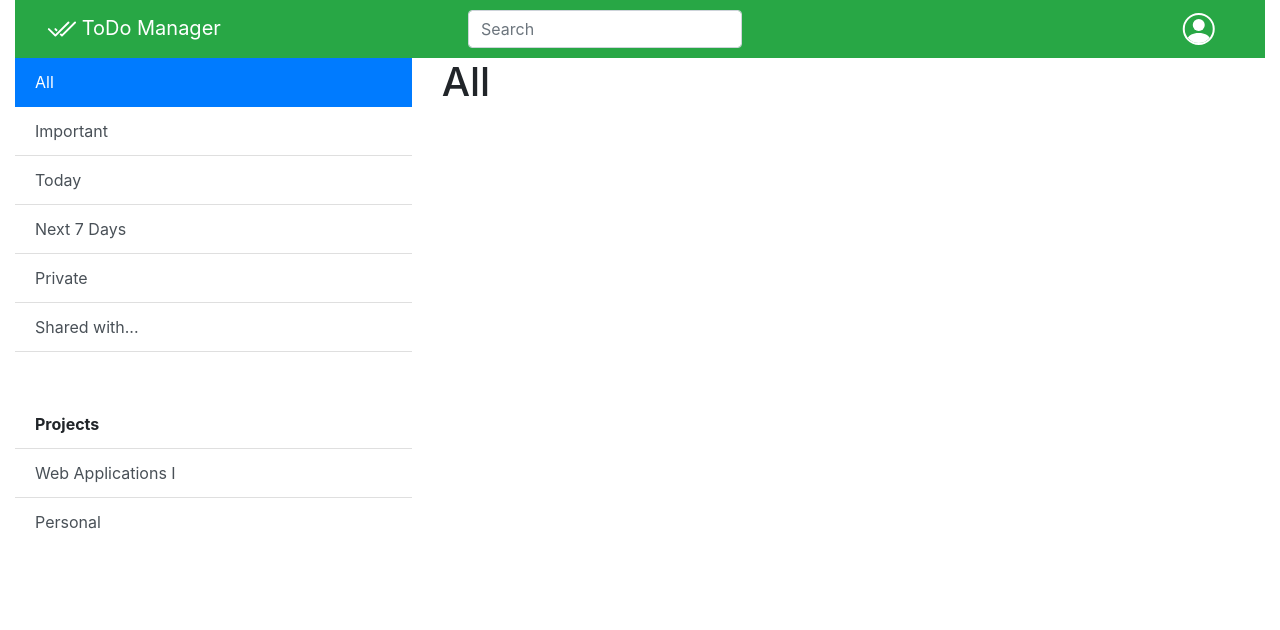
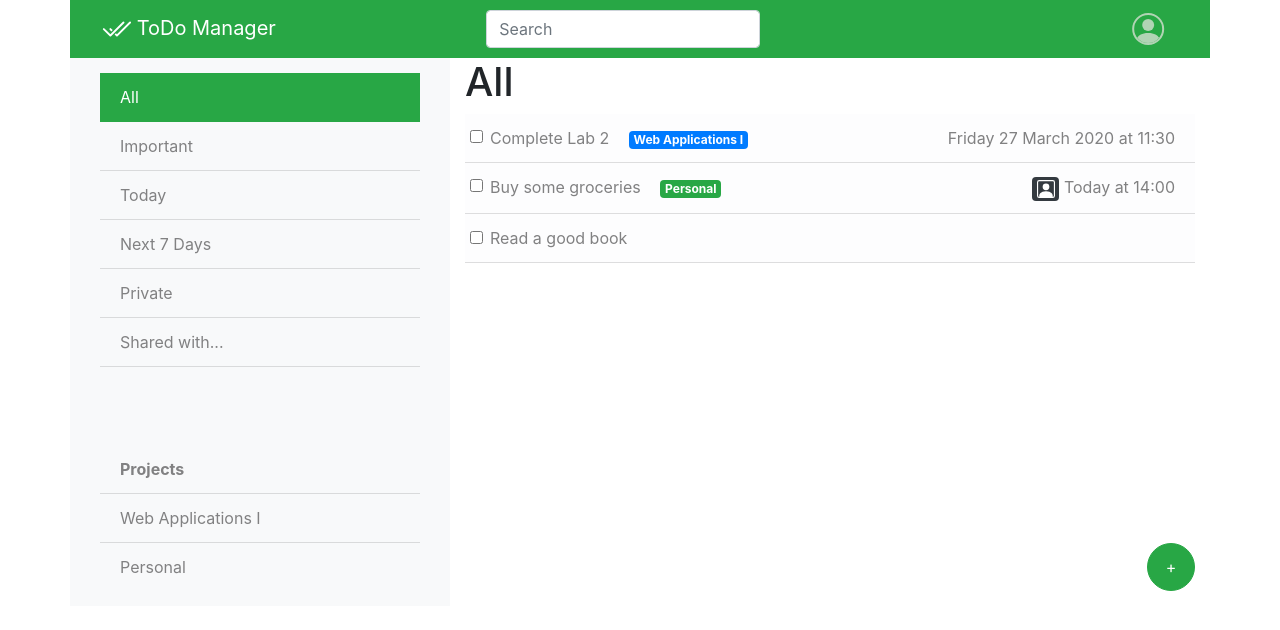
Before and after one commit to roccopetruzzi/WA1, a plain HTML site: page main.html in a window 1280 px wide. Drawn offline with nearby package versions, Linux system fonts and the light colour scheme.

Commit message:
all done except red checbox and add button positio...

```diff
--- a/main.html
+++ b/main.html
@@ -9,33 +9,31 @@
     <!-- Bootstrap CSS -->
     <link rel="stylesheet" href="https://stackpath.bootstrapcdn.com/bootstrap/4.4.1/css/bootstrap.min.css" integrity="sha384-Vkoo8x4CGsO3+Hhxv8T/Q5PaXtkKtu6ug5TOeNV6gBiFeWPGFN9MuhOf23Q9Ifjh" crossorigin="anonymous">
 
-    <title>Exams</title>
+    <!-- My CSS -->
+    <link rel="stylesheet" type="text/css" href="my.css">
+    <title>ToDo Manager</title>
 </head>
 
 <body>
-    <div class="container-fluid">
-        <!-- Pasted from Bootstrap.org -->
-        <nav class="navbar navbar-expand-lg navbar-dark bg-success">
+    <div class="container">
+        <nav class="row navbar navbar-expand-lg navbar-dark bg-success">
             <button class="navbar-toggler" type="button" data-toggle="collapse" data-target="#navbarSupportedContent" aria-controls="navbarSupportedContent" aria-expanded="false" aria-label="Toggle navigation">
                 <span class="navbar-toggler-icon"></span>
             </button>
-
             <a class="navbar-brand col-lg-4 col-auto" href="#">
                 <svg class="bi bi-check-all" width="1.5em" height="1.5em" viewBox="0 0 16 16" fill="currentColor" xmlns="http://www.w3.org/2000/svg">
-                    <path fill-rule="evenodd"
-                        d="M12.354 3.646a.5.5 0 010 .708l-7 7a.5.5 0 01-.708 0l-3.5-3.5a.5.5 0 11.708-.708L5 10.293l6.646-6.647a.5.5 0 01.708 0z"
-                        clip-rule="evenodd" />
-                    <path
-                        d="M6.25 8.043l-.896-.897a.5.5 0 10-.708.708l.897.896.707-.707zm1 2.414l.896.897a.5.5 0 00.708 0l7-7a.5.5 0 00-.708-.708L8.5 10.293l-.543-.543-.707.707z" />
+                    <path fill-rule="evenodd" d="M12.354 3.646a.5.5 0 010 .708l-7 7a.5.5 0 01-.708 0l-3.5-3.5a.5.5 0 11.708-.708L5 10.293l6.646-6.647a.5.5 0 01.708 0z" clip-rule="evenodd" />
+                    <path d="M6.25 8.043l-.896-.897a.5.5 0 10-.708.708l.897.896.707-.707zm1 2.414l.896.897a.5.5 0 00.708 0l7-7a.5.5 0 00-.708-.708L8.5 10.293l-.543-.543-.707.707z" />
                 </svg> ToDo Manager
             </a>
-
             <div class="collapse navbar-collapse col-lg-7 col-auto" id="navbarSupportedContent">
                 <form class="form-inline my-2 my-lg-0">
                     <input class="form-control mr-sm-2" type="search" placeholder="Search" aria-label="Search">
-                    <!-- <button class="btn btn-outline-success my-2 my-sm-0" type="submit">Search</button> -->
+                    <!-- Button to start the research:
+                    <button class="btn btn-outline-success my-2 my-sm-0" type="submit">Search</button> -->
                 </form>
-                <!-- <ul class="navbar-nav mr-auto">
+                <!-- Options to show in the collapsed menu:
+                <ul class="navbar-nav mr-auto">
                     <li class="nav-item active">
                         <a class="nav-link text-white" href="#">Home <span class="sr-only">(current)</span></a>
                     </li>
@@ -58,84 +56,85 @@
                     </li>
                 </ul> -->
             </div>
-
-            <svg class="bi bi-people-circle text-white col-lg-1 col-auto" width="2em" height="2em" viewBox="0 0 16 16" fill="currentColor" xmlns="http://www.w3.org/2000/svg">
+            <svg class="bi bi-people-circle col-lg-1 col-auto" width="2em" height="2em" viewBox="0 0 16 16" fill="#B1D4B4" xmlns="http://www.w3.org/2000/svg">
                 <path d="M13.468 12.37C12.758 11.226 11.195 10 8 10s-4.757 1.225-5.468 2.37A6.987 6.987 0 008 15a6.987 6.987 0 005.468-2.63z" />
                 <path fill-rule="evenodd" d="M8 9a3 3 0 100-6 3 3 0 000 6z" clip-rule="evenodd" />
                 <path fill-rule="evenodd" d="M8 1a7 7 0 100 14A7 7 0 008 1zM0 8a8 8 0 1116 0A8 8 0 010 8z" clip-rule="evenodd" />
             </svg>
         </nav>
-
         <main>
             <div class="row">
-                <div class="d-none d-lg-block col-lg-4 col-auto">
+                <div class="d-none d-lg-block col-lg-4 col-auto aside">
                     <ul class="list-group list-group-flush">
-                        <li class="list-group-item list-group-item-action active">All</li>
-                        <li class="list-group-item list-group-item-action">Important</li>
-                        <li class="list-group-item list-group-item-action">Today</li>
-                        <li class="list-group-item list-group-item-action">Next 7 Days</li>
-                        <li class="list-group-item list-group-item-action">Private</li>
-                        <li class="list-group-item list-group-item-action">Shared with...</li>
+                        <li class="list-group-item list-group-item-light list-group-item-action active">All</li>
+                        <li class="list-group-item list-group-item-light list-group-item-action">Important</li>
+                        <li class="list-group-item list-group-item-light list-group-item-action">Today</li>
+                        <li class="list-group-item list-group-item-light list-group-item-action">Next 7 Days</li>
+                        <li class="list-group-item list-group-item-light list-group-item-action">Private</li>
+                        <li class="list-group-item list-group-item-light list-group-item-action">Shared with...</li>
                     </ul>
                     <br>
                     <br>
                     <ul class="list-group list-group-flush">
-                        <li class="list-group-item"><strong>Projects</strong></li>
-                        <li class="list-group-item list-group-item-action">Web Applications I</li>
-                        <li class="list-group-item list-group-item-action">Personal</li>
+                        <li class="list-group-item list-group-item-light"><strong>Projects</strong></li>
+                        <li class="list-group-item list-group-item-light list-group-item-action">Web Applications I</li>
+                        <li class="list-group-item list-group-item-light list-group-item-action">Personal</li>
                     </ul>
                 </div>
-                <div class="col-lg-8 col-auto">
-                    <header class="">
-                        <h1>All</h1>
-                    </header>
+                <div class="col-lg-8 col-md col-auto content">
+                    <div class="row title">
+                        <div class="col">
+                            <h1>All</h1>
+                        </div>
+                    </div>
+                    <ul class="list-group list-group-flush">
+                        <li class="list-group-item list-group-item-light">
+                            <div class="row">
+                                <div class="form-check col-lg-6 col">
+                                    <input class="form-check-input" type="checkbox" value="" id="defaultCheck1">
+                                    <label class="form-check-label" for="defaultCheck1">Complete Lab 2</label>
+                                    <span class="badge badge-primary">Web Applications I</span>
+                                </div>
+                                <div class="deadline col-lg-6 col">
+                                    <p>Friday 27 March 2020 at 11:30</p>
+                                </div>
+                            </div>
+                        </li>
+                        <li class="list-group-item list-group-item-light">
+                            <div class="row">
+                                <div class="form-check col-lg-6 col">
+                                    <input class="form-check-input" type="checkbox" value="" id="defaultCheck2">
+                                    <label class="form-check-label" for="defaultCheck2">Buy some groceries</label>
+                                    <span class="badge badge-success">Personal</span>
+                                </div>
+                                <div class="deadline col-lg-6 col">
+                                    <p><a href="#" class="badge badge-dark"><svg class="bi bi-person-square" width="1.5em" height="1.5em" viewBox="0 0 16 16" fill="currentColor" xmlns="http://www.w3.org/2000/svg">
+                                    <path fill-rule="evenodd" d="M14 1H2a1 1 0 00-1 1v12a1 1 0 001 1h12a1 1 0 001-1V2a1 1 0 00-1-1zM2 0a2 2 0 00-2 2v12a2 2 0 002 2h12a2 2 0 002-2V2a2 2 0 00-2-2H2z" clip-rule="evenodd" />
+                                    <path fill-rule="evenodd" d="M2 15v-1c0-1 1-4 6-4s6 3 6 4v1H2zm6-6a3 3 0 100-6 3 3 0 000 6z" clip-rule="evenodd" />
+                                    </svg></a> Today at 14:00 </p>
+                                </div>
+                            </div>
+                        </li>
+                        <li class="list-group-item list-group-item-light">
+                            <div class="row">
+                                <div class="form-check col-lg-6 col">
+                                    <input class="form-check-input" type="checkbox" value="" id="defaultCheck3">
+                                    <label class="form-check-label" for="defaultCheck3">Read a good book</label>
+                                </div>
+                                <div class="deadline col-lg-6 col">
+                                </div>
+                            </div>
+                        </li>
+                    </ul>
+                    <button type="button" class="btn btn-success btn-add">+</button>
+                    <!-- Alternative '+' button:
+                        <svg class="bi bi-plus-circle-fill btn-add-task" width="3em" height="3em" viewBox="0 0 16 16" fill="#28a745" xmlns="http://www.w3.org/2000/svg">
+                            <path fill-rule="evenodd" d="M16 8A8 8 0 110 8a8 8 0 0116 0zM8.5 4a.5.5 0 00-1 0v3.5H4a.5.5 0 000 1h3.5V12a.5.5 0 001 0V8.5H12a.5.5 0 000-1H8.5V4z" clip-rule="evenodd" />
+                        </svg> -->
                 </div>
             </div>
-            <!-- <div class="row">
-                <div class="col-md-8">
-                    <table class="table">
-                        <thead>
-                            <tr>
-                                <th>Exam</th>
-                                <th>Score</th>
-                                <th>Date</th>
-                            </tr>
-                        </thead>
-                        <tbody>
-                            <tr>
-                                <td>Web Applications I</td>
-                                <td>30</td>
-                                <td>2020-03-24</td>
-                            </tr>
-                            <tr>
-                                <td>Computer Architectures</td>
-                                <td>30</td>
-                                <td>2020-03-24</td>
-                            </tr>
-                            <tr>
-                                <td>Data Science and Database Technology</td>
-                                <td>30</td>
-                                <td>2020-03-24</td>
-                            </tr>
-                            <tr>
-                                <td>Computer network technologies and services</td>
-                                <td>30</td>
-                                <td>2020-03-24</td>
-                            </tr>
-                        </tbody>
-                        <caption>Current exams and scores</caption>
-                    </table>
-                </div>
-
-                <div class="col-md-4 bg-light">
-                    <p>List of the exams, and some statistics</p>
-                </div>
-            </div> -->
         </main>
     </div>
-    <footer>
-
-    </footer>
 
     <!-- Optional JavaScript -->
     <!-- jQuery first, then Popper.js, then Bootstrap JS -->
--- /dev/null
+++ b/my.css
@@ -0,0 +1,41 @@
+.btn-add-task {
+    position: fixed;
+    bottom: 15px;
+    right: 15px;
+}
+
+.btn-add {
+    border-radius: 100%;
+    width: 3em;
+    height: 3em;
+    padding: 0px;
+    position: absolute;
+    right: 15px;
+    bottom: 15px;
+}
+
+.aside {
+    background-color: #F8F9FA;
+}
+
+.aside .list-group {
+    padding: 15px;
+}
+
+.aside .list-group-item.active {
+    background-color: #28a745;
+    border-color: #28a745;
+}
+
+.aside .list-group-item {
+    background-color: #F8F9FA;
+}
+
+.badge {
+    margin-left: 15px;
+}
+
+.deadline p {
+    text-align: right;
+    margin-bottom: 0px;
+}
```
